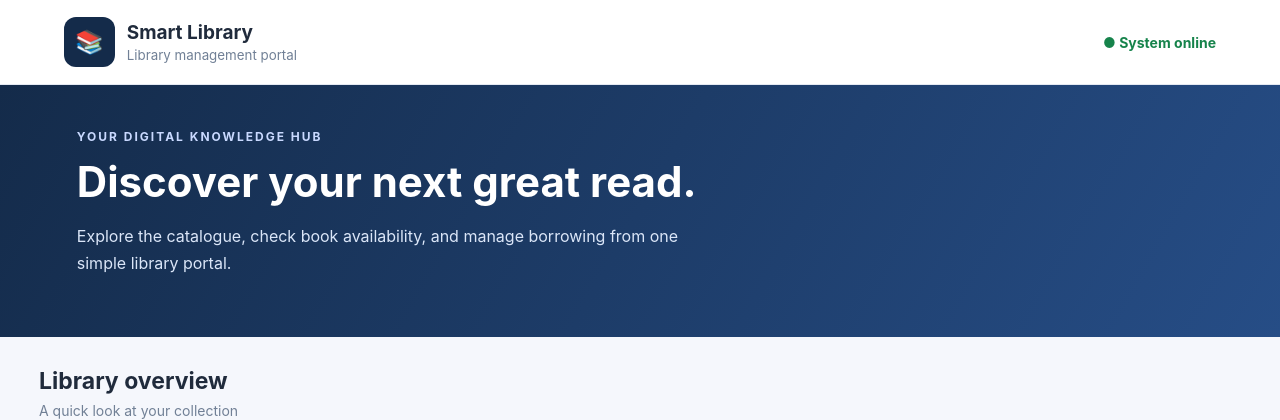
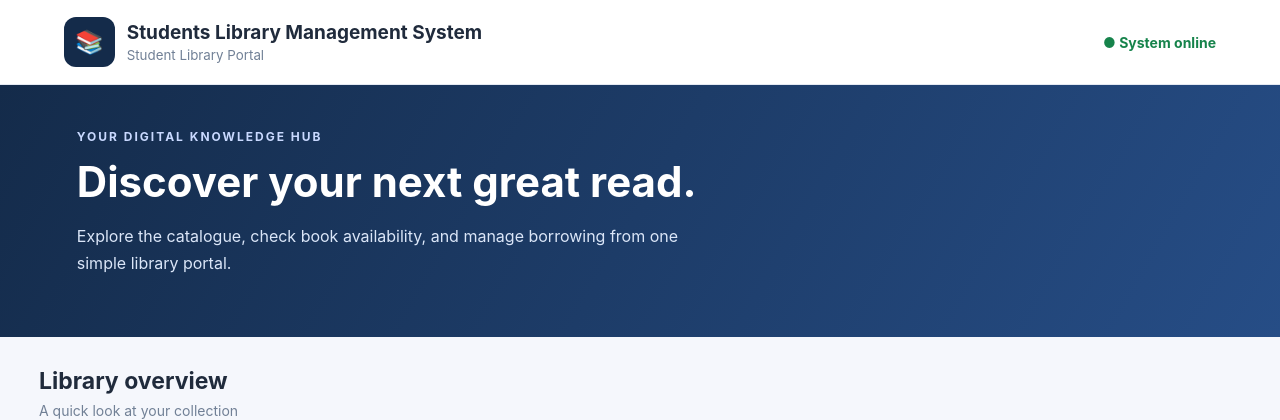
Before and after one commit to AditiAsane/smart-library-management-system, a Flask app: page / in a window 1280 px wide. Shown: the top 420 px of the page. Run offline with Flask 3, Linux system fonts and the light colour scheme.

Commit message:
Update dashboard name to Students Library Management System

```diff
--- a/app/templates/index.html
+++ b/app/templates/index.html
@@ -4,7 +4,7 @@
 <head>
 <meta charset="UTF-8">
 <meta name="viewport" content="width=device-width, initial-scale=1.0">
-<title>Smart Library | Digital Library</title>
+<title>Students Library Management System</title>
 <style>
 :root {
   --navy: #142b4a;
@@ -152,8 +152,8 @@ footer { text-align: center; padding: 25px; color: var(--muted); font-size: 13px
   <div class="brand">
     <div class="brand-icon">📚</div>
     <div>
-      <h2>Smart Library</h2>
-      <small>Library management portal</small>
+      <h2>Students Library Management System</h2>
+      <small>Student Library Portal</small>
     </div>
   </div>
   <div class="online">● <span id="health">Connecting...</span></div>
@@ -247,7 +247,7 @@ footer { text-align: center; padding: 25px; color: var(--muted); font-size: 13px
   </section>
 </main>
 
-<footer>Smart Library Management System · Powered by Flask</footer>
+<footer>Students Library Management System · Powered by Flask</footer>
 
 <script>
 let currentBooks = [];
```
